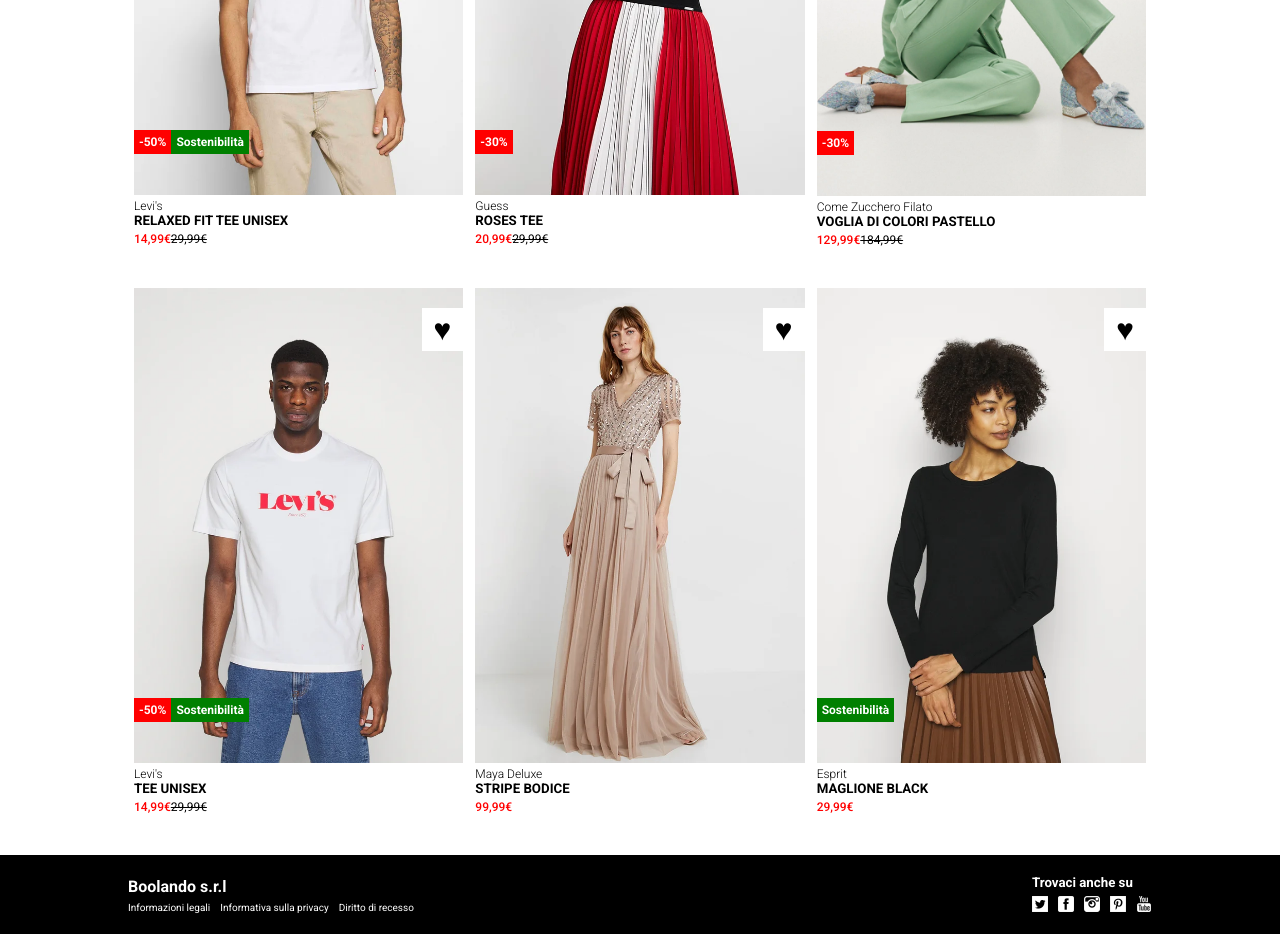
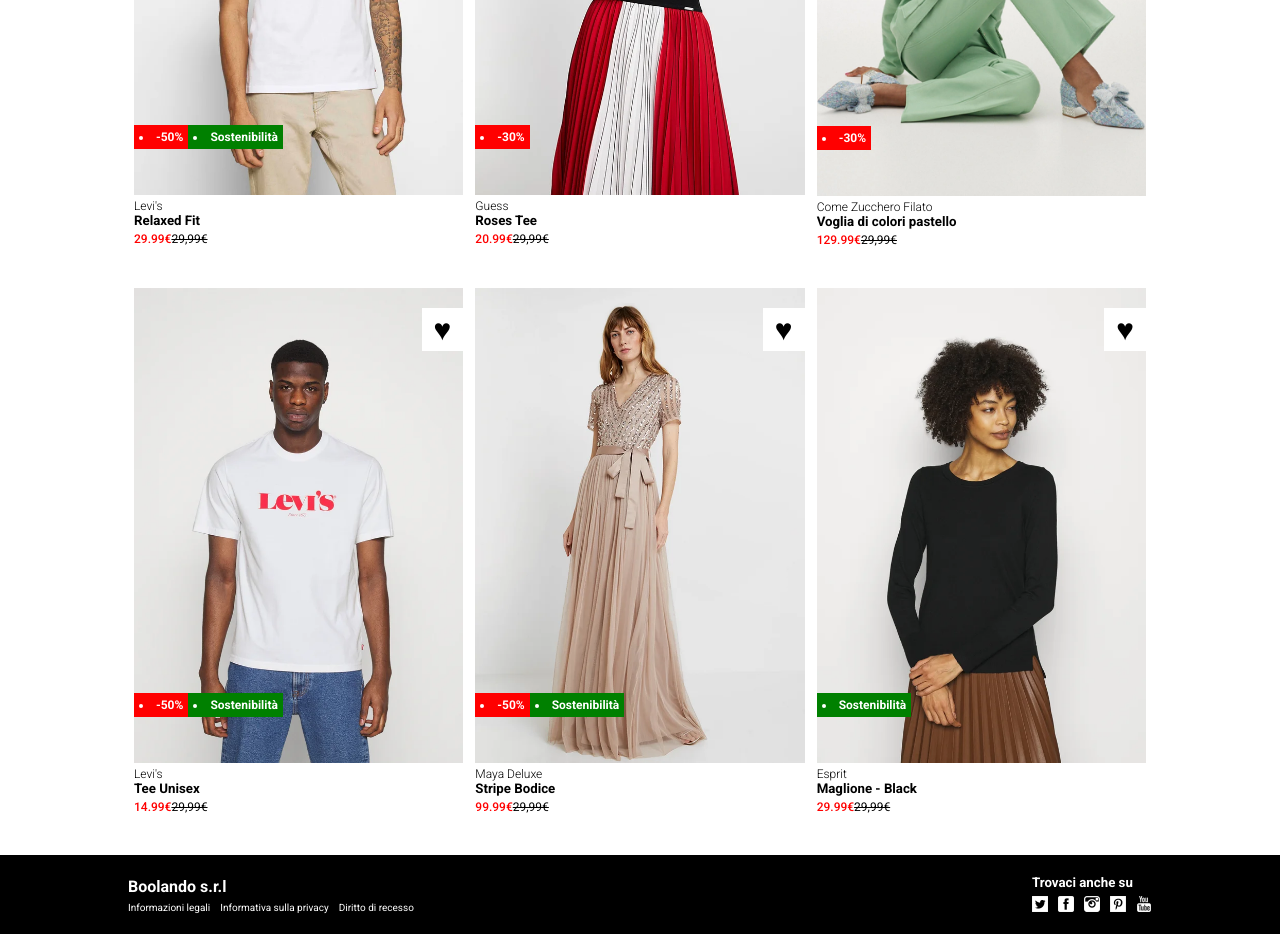
Before and after one commit to DomenicoDeSalvo/vite-boolando, a Vue app: page / in a window 1280 px wide. Shown: the part 400-1334 px from the top of the page. Built offline with nearby package versions, Linux system fonts and the light colour scheme.

Commit message:
Added AppCard, changes to the css codes to better fit the new exercise

```diff
--- /dev/null
+++ b/src/components/AppCard.vue
@@ -0,0 +1,103 @@
+<script>
+export default {
+    props:['product']
+
+}
+
+</script>
+
+<template>
+    <div class="card">
+        <div class="card__header">
+            <img :src="`/${product.frontImage}`" alt="">
+            <div class="badge">
+                <li v-for="(badge , i) in product.badges" :key="i" :class="`${badge.type}`">{{ badge.value }}</li>
+            </div>
+            <div class="heart">&hearts;</div>
+            <div class="overlay">
+                <img :src="`/${product.backImage}`" alt="">
+            </div>
+        </div>
+        <div class="card__body">
+            <div class="brand">{{ product.brand }}</div>
+            <h5>{{product.name}}</h5>
+            <div class="price">{{product.price}}&euro;</div>
+            <div class="old-price">29,99&euro;</div>
+        </div>
+    </div>
+
+</template>
+
+<style lang="scss" scoped>
+
+    .card__header{
+        position: relative;
+    }
+
+    .brand{
+        font-weight: 300;
+        font-size: 12px;
+    }
+    .price{
+        font-size: 12px;
+        font-weight: 500;
+        color: red;
+        display: inline-block;
+    }
+    .old-price{
+        display: inline-block;
+        font-size: 12px;
+        text-decoration: line-through;
+    }
+
+    .heart{
+        position: absolute;
+        z-index: 10;
+        right: 0;
+        top: 20px;
+        font-size: 30px;
+        background-color: white;
+        padding: 4px 12px;
+    }
+
+    .heart:hover{
+        color: red;
+    }
+
+    .card__header .overlay{
+        position: absolute;
+        top: 0;
+        left: 0;
+        width: 100%;
+        height: 100%;
+        opacity: 0;
+    }
+
+    .card__header:hover .overlay{
+        opacity: 1;
+    }
+
+    .badge{
+        font-size: 12px;
+        font-weight: 700;
+        color: white;
+        position: absolute;
+        left: 0;
+        bottom: 50px;
+        z-index: 10;
+        display: flex;
+    }
+
+    .discount{
+        background-color: red;
+        padding: 5px;
+        order: -1;
+
+    }
+
+    .tag{
+        background-color: green;
+        padding: 5px;
+    }
+
+</style>
--- a/src/components/AppHeader.vue
+++ b/src/components/AppHeader.vue
@@ -94,4 +94,8 @@
 
     }
 
+    .nav__list li{
+        cursor: pointer;
+    }
+
 </style>
--- a/src/components/AppMain.vue
+++ b/src/components/AppMain.vue
@@ -1,8 +1,15 @@
 <script>
 import dataProducts from '../assets/db.json';
+import card from './AppCard.vue';
 export default{
+    components:{
+        card
+    },
+
     data(){
-        products: dataProducts.products
+        return{
+            products: dataProducts.products
+        }
     }
 
 }
@@ -14,122 +21,8 @@
     <main class="main__section">
         <div class="container">
             <div class="row">
-                <div class="col-4">
-                    <div class="card">
-                        <div class="card__header">
-                            <img src="/1.webp" alt="immagine_1">
-                            <div class="badge">
-                                <span class="discount">-50%</span>
-                                <span class="eco">Sostenibilità</span>
-                            </div>
-                            <div class="heart">&hearts;</div>
-                            <div class="overlay">
-                                <img src="/1b.webp" alt="immagine_1b">
-                            </div>
-                        </div>
-                        <div class="card__body">
-                            <div class="brand">Levi's</div>
-                            <h5>RELAXED FIT TEE UNISEX</h5>
-                            <div class="price">14,99&euro;</div>
-                            <div class="old-price">29,99&euro;</div>
-                        </div>
-                    </div>
-                </div>
-                <div class="col-4">
-                    <div class="card">
-                        <div class="card__header">
-                            <img src="/2.webp" alt="immagine_2">
-                            <div class="badge">
-                                <span class="discount">-30%</span>
-                            </div>
-                            <div class="heart">&hearts;</div>
-                            <div class="overlay">
-                                <img src="/2b.webp" alt="immagine_2b">
-                            </div>
-                        </div>
-                        <div class="card__body">
-                            <div class="brand">Guess</div>
-                            <h5>ROSES TEE</h5>
-                            <div class="price">20,99&euro;</div>
-                            <div class="old-price">29,99&euro;</div>
-                        </div>
-                    </div>
-                </div>
-                <div class="col-4">
-                    <div class="card">
-                        <div class="card__header">
-                            <img src="/3.webp" alt="immagine_3">
-                            <div class="badge">
-                                <span class="discount">-30%</span>
-                            </div>
-                            <div class="heart">&hearts;</div>
-                            <div class="overlay">
-                                <img src="/3b.webp" alt="immagine_3b">
-                            </div>
-                        </div>
-                        <div class="card__body">
-                            <div class="brand">Come Zucchero Filato</div>
-                            <h5>VOGLIA DI COLORI PASTELLO</h5>
-                            <div class="price">129,99&euro;</div>
-                            <div class="old-price">184,99&euro;</div>
-                        </div>
-                    </div>
-                </div>
-                <div class="col-4">
-                    <div class="card">
-                        <div class="card__header">
-                            <img src="/4.webp" alt="immagine_4">
-                            <div class="badge">
-                                <span class="discount">-50%</span>
-                                <span class="eco">Sostenibilità</span>
-                            </div>
-                            <div class="heart">&hearts;</div>
-                            <div class="overlay">
-                                <img src="/4b.webp" alt="immagine_4b">
-                            </div>
-                        </div>
-                        <div class="card__body">
-                            <div class="brand">Levi's</div>
-                            <h5>TEE UNISEX</h5>
-                            <div class="price">14,99&euro;</div>
-                            <div class="old-price">29,99&euro;</div>
-                        </div>
-                    </div>
-                </div>
-                <div class="col-4">
-                    <div class="card">
-                        <div class="card__header">
-                            <img src="/5.webp" alt="immagine_5">
-                            <div class="heart">&hearts;</div>
-                            <div class="overlay">
-                                <img src="/5b.webp" alt="immagine5b">
-                            </div>
-                        </div>
-                        <div class="card__body">
-                            <div class="brand">Maya Deluxe</div>
-                            <h5>STRIPE BODICE</h5>
-                            <div class="price">99,99&euro;</div>
-                        </div>
-                    </div>
-                </div>
-                <div class="col-4">
-                    <div class="card">
-                        <div class="card__header">
-                            <img src="/6.webp" alt="immagine_6">
-                            <div class="badge">
-                                <span class="eco">Sostenibilità</span>
-                            </div>
-                            <div class="heart">&hearts;</div>
-                            <div class="overlay">
-                                <img src="/6b.webp" alt="immagine_6b">
-                            </div>
-                        </div>
-                        <div class="card__body">
-                            <div class="brand">Esprit</div>
-                            <h5>MAGLIONE BLACK</h5>
-                            <div class="price">29,99&euro;</div>
-                        </div>
-                    </div>
+                <div v-for="item in products" :key="item.id" class="col-4">
+                    <card :product="item"/>
                 </div>
             </div>
         </div>
@@ -141,72 +34,4 @@
     .main__section{
         padding: 100px 0 20px;
     }
-
-    .card__header{
-        position: relative;
-    }
-
-    .brand{
-        font-weight: 300;
-        font-size: 12px;
-    }
-    .price{
-        font-size: 12px;
-        font-weight: 500;
-        color: red;
-        display: inline-block;
-    }
-    .old-price{
-        display: inline-block;
-        font-size: 12px;
-        text-decoration: line-through;
-    }
-
-    .badge{
-        font-size: 12px;
-        font-weight: 700;
-        color: white;
-        position: absolute;
-        left: 0;
-        bottom: 50px;
-        z-index: 10;
-    }
-
-    .discount{
-        background-color: red;
-        padding: 5px;
-
-    }
-
-    .eco{
-        background-color: green;
-        padding: 5px;
-    }
-
-    .heart{
-        position: absolute;
-        z-index: 10;
-        right: 0;
-        top: 20px;
-        font-size: 30px;
-        background-color: white;
-        padding: 4px 12px;
-    }
-
-    .heart:hover{
-        color: red;
-    }
-
-    .card__header .overlay{
-        position: absolute;
-        top: 0;
-        left: 0;
-        width: 100%;
-        height: 100%;
-        opacity: 0;
-    }
-
-    .card__header:hover .overlay{
-        opacity: 1;
-    }
 </style>
```
